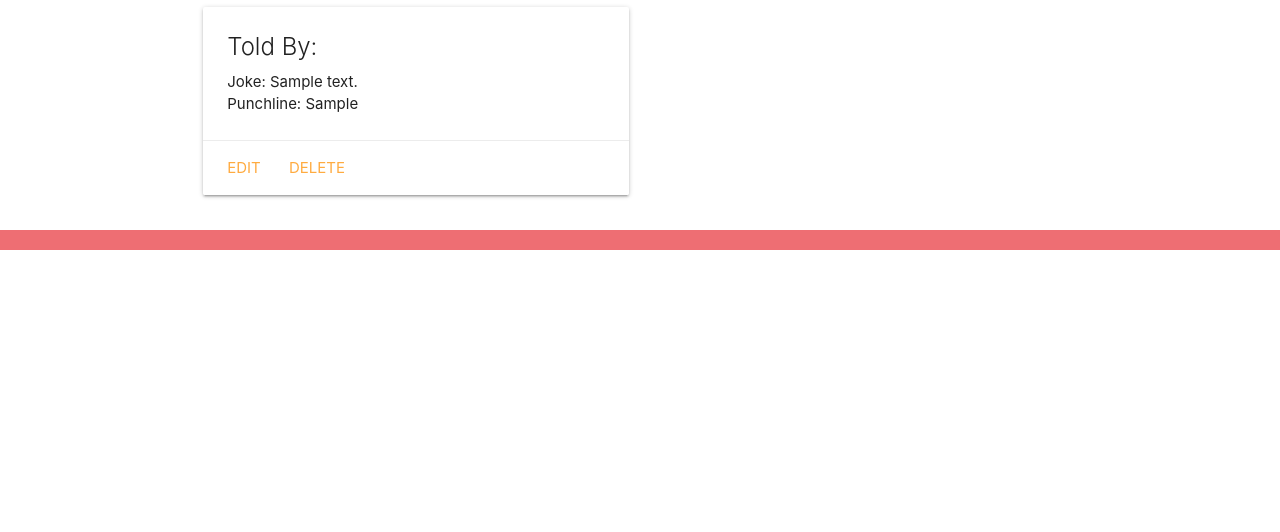
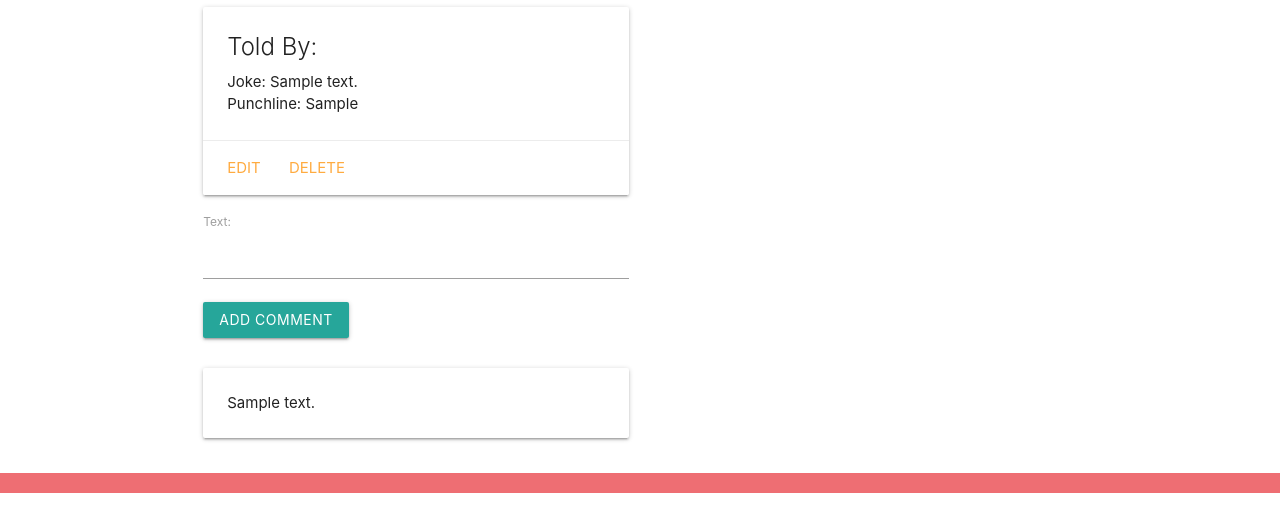
Before and after one commit to miniglock/Punitentiary, a Django app: page /jokes/1/ in a window 1280 px wide. Shown: the part 201-733 px from the top of the page. Run offline with Django 3.2, Linux system fonts and the light colour scheme; tables that the repository leaves empty hold one stand-in row (values such as "Sample post").

Commit message:
Now users can add comment under joke.

```diff
--- /dev/null
+++ b/main_app/forms.py
@@ -0,0 +1,7 @@
+from django.forms import ModelForm
+from .models import Comment
+
+class CommentForm(ModelForm):
+  class Meta:
+    model = Comment
+    fields = ['text']
--- a/main_app/templates/jokes/detail.html
+++ b/main_app/templates/jokes/detail.html
@@ -17,6 +17,27 @@
                 <a href="{% url 'jokes_delete' joke.id %}">Delete</a>
             </div>
         </div>
+        <div>
+            <form action="{% url 'add_comment' joke.id%}" method="post">
+                {% csrf_token %}
+                {{ comment_form.as_p }}
+                <input type="submit" class="btn" value="Add Comment">
+            </form>
+            <br />
+            {% for comment in comments %}
+                <div class="card">
+                    <div class="card-content">
+                        {{ comment.text }}
+                    </div>
+                </div>
+            {% endfor %}
+        </div>
+    </div>
+    <div class="col s6">
+
+        <!-- <div class="card-panel">
+
+        </div> -->
     </div>
 </div>
 {% endblock %}
--- a/main_app/urls.py
+++ b/main_app/urls.py
@@ -8,6 +8,7 @@ urlpatterns = [
     path("jokes/<int:joke_id>/", views.jokes_detail, name="jokes_detail"),
     path("jokes/<int:pk>/update/", views.JokeUpdate.as_view(), name="jokes_update"),
     path("jokes/<int:pk>/delete/", views.JokeDelete.as_view(), name="jokes_delete"),
+    path("jokes/<int:joke_id>/add_comment", views.add_comment, name="add_comment"),
     path("accounts/profile/", views.profile, name="profile"),
     path("accounts/signup/", views.signup, name="signup"),
 ]
--- a/main_app/views.py
+++ b/main_app/views.py
@@ -3,6 +3,7 @@ from django.http import HttpResponse
 from django.views.generic import ListView, DetailView
 from django.views.generic.edit import CreateView, DeleteView, UpdateView
 from .models import Joke, Comment, JokeFavorite, CommentFavorite
+from .forms import CommentForm
 from django.contrib.auth import login
 from django.contrib.auth.forms import UserCreationForm
 from django.contrib.auth.decorators import login_required
@@ -41,17 +42,32 @@ class JokeDelete(LoginRequiredMixin, DeleteView):
 
 def jokes_detail(request, joke_id):
     joke = Joke.objects.get(id=joke_id)
-    return render(request, "jokes/detail.html", {"joke": joke})
+    comments = Comment.objects.filter(joke=joke_id)
+    comment_form = CommentForm()
+    return render(request, "jokes/detail.html", {
+        "joke": joke,
+        "comment_form": comment_form,
+        "comments": comments,
+    })
 
 
 def profile(request):
     pass
 
-
+@login_required
 def nsfw_jokes(request):
     jokes = Joke.objects.filter(tag="NSFW")
     return render(request, "home.html", {"jokes": jokes})
 
+@login_required
+def add_comment(request, joke_id):
+    form = CommentForm(request.POST)
+    if form.is_valid():
+        new_comment = form.save(commit=False)
+        new_comment.joke_id = joke_id
+        new_comment.user_id = request.user.id
+        new_comment.save()
+    return redirect('jokes_detail', joke_id=joke_id)
 
 def signup(request):
     error_message= ''
```
